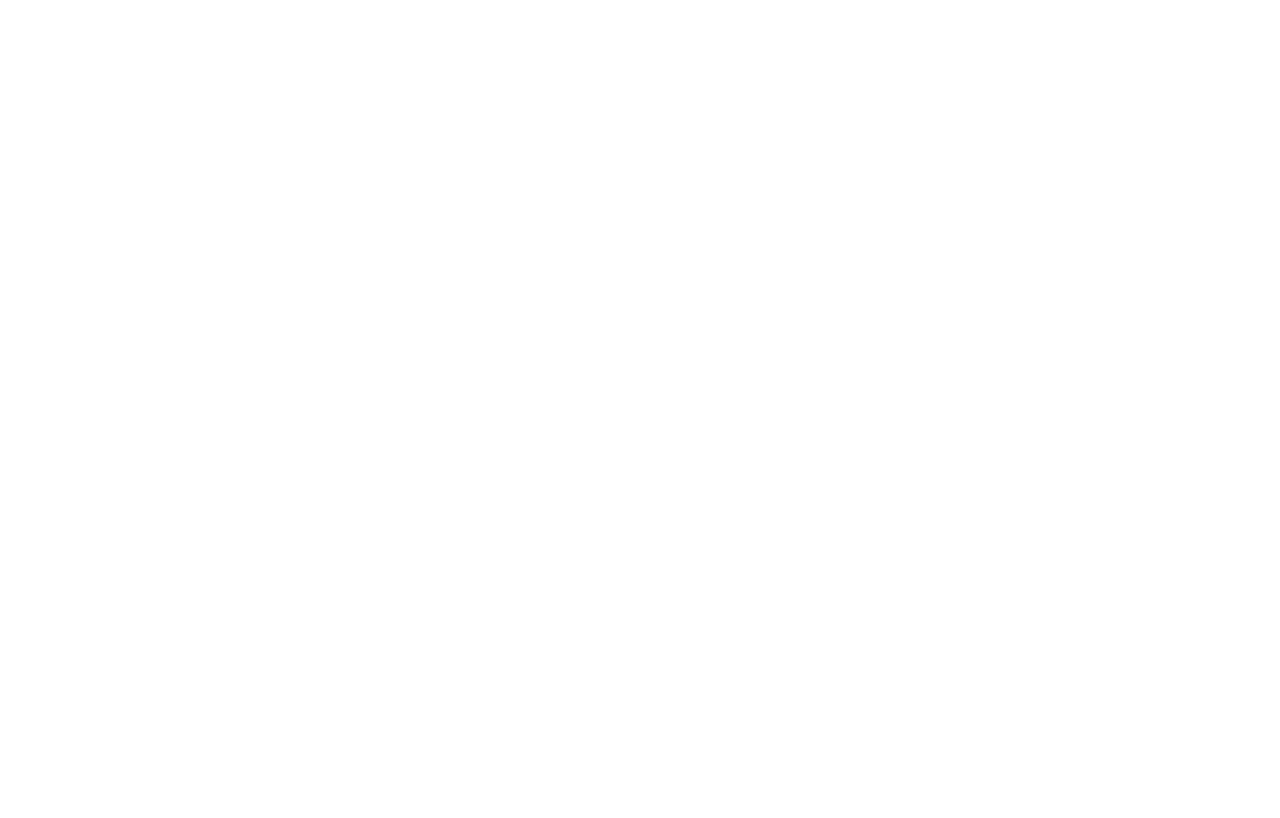
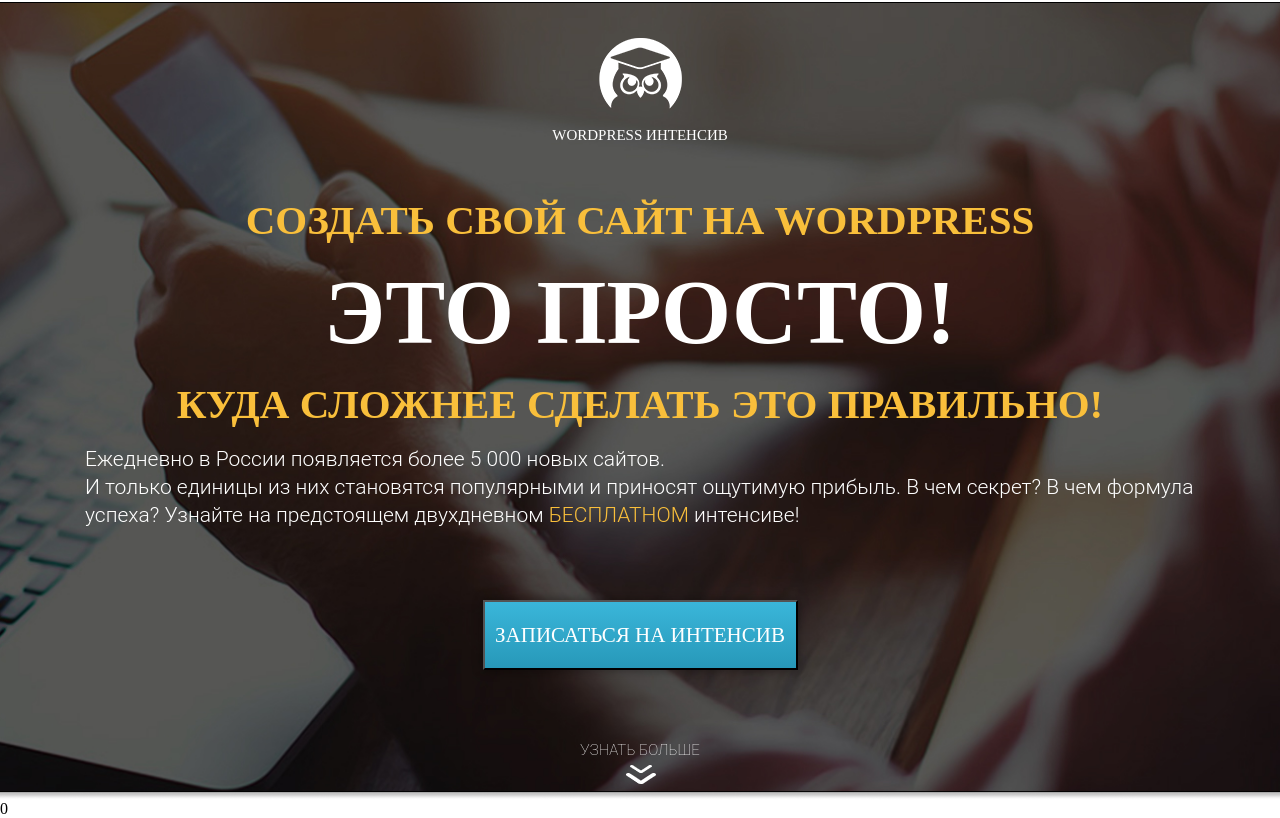
Before and after one commit to DmiTsa/html-css-p1, a plain HTML site: page index.html in a window 1280 px wide. Drawn offline with Linux system fonts and the light colour scheme.

Commit message:
16-37--03-10-2022

```diff
--- /dev/null
+++ b/css/fonts.css
@@ -0,0 +1,6 @@
+@font-face {
+  font-family: Roboto-bold;
+  src: url('../fonts/Roboto/Roboto-Bold.ttf') format('ttf');
+  font-weight: 900;
+  font-style: normal;
+}
--- /dev/null
+++ b/css/normalize.css
@@ -0,0 +1,5 @@
+* {
+  box-sizing: border-box;
+  margin: 0;
+  padding: 0;
+}
--- /dev/null
+++ b/css/style.css
@@ -0,0 +1,103 @@
+.content-container {
+  width: 1140px;
+  margin: 0 auto;
+}
+/* section top-promo */
+.top-promo {
+  height: 800px;
+  background: url('../img/first_bg.png') center center/cover no-repeat;
+  padding: 38px 0 61px 0;
+}
+
+.logo .logo-img {
+  display: block;
+  margin: 0 auto;
+}
+
+.logo .logo-text {
+  font: Roboto;
+  color: white;
+  font-size: 15px;
+  font-weight: 500;
+  line-height: 24px;
+  text-transform: uppercase;
+  text-align: center;
+  margin: 14px 0 53px 0;
+}
+
+.promo-text .promo-yellow-text-title {
+  /* font-family: 'Roboto-bold'; */
+  color: #f9bf3b;
+  font-style: normal;
+  font-weight: 900;
+  font-size: 41px;
+  line-height: 41px;
+  text-transform: uppercase;
+  text-align: center;
+  margin: 20px 0;
+}
+
+.promo-text .big-title {
+  /* font-family: 'Roboto'; */
+  color: white;
+  font-style: normal;
+  font-weight: 900;
+  font-size: 60px;
+  text-align: center;
+  text-transform: uppercase;
+}
+
+.promo-text .small-text {
+  color: white;
+  font-family: 'Roboto';
+  font-style: normal;
+  font-weight: 300;
+  font-size: 21px;
+  line-height: 28px;
+  text-align: left;
+  margin: 0 15px;
+}
+
+.promo-text .yellow-mark {
+  color: #f9bf3b;
+  text-transform: uppercase;
+}
+
+.promo-text .btn {
+  color: white;
+  font-family: 'RobotoCondensed';
+  font-size: 21px;
+  width: 315px;
+  height: 70px;
+  display: inherit;
+  margin: 71px auto;
+  text-transform: uppercase;
+
+  background: linear-gradient(0deg, #2798b9 0%, #3ab6da 100%);
+  box-shadow: 0px 0px 10px rgba(0, 0, 0, 0.4);
+  cursor: pointer;
+}
+
+.more {
+  display: block;
+  margin: 0 auto;
+}
+
+.more .more-text {
+  color: white;
+  font-family: 'Roboto';
+  font-style: normal;
+  font-weight: 100;
+  font-size: 15px;
+  text-transform: uppercase;
+  text-align: center;
+}
+
+.more .more-img {
+  display: block;
+  margin: 5px auto;
+}
+
+/* section top-promo */
+.waiting {
+}
--- a/index.html
+++ b/index.html
@@ -1,10 +1,49 @@
 <!DOCTYPE html>
-<html lang="en">
+<html lang="ru">
   <head>
     <meta charset="UTF-8" />
     <meta http-equiv="X-UA-Compatible" content="IE=edge" />
     <meta name="viewport" content="width=device-width, initial-scale=1.0" />
-    <title>Document</title>
+    <title>Wordpress intensive</title>
+    <link rel="stylesheet" href="css/normalize.css" />
+    <link rel="stylesheet" href="css/style.css" />
   </head>
-  <body></body>
+  <body>
+    <section class="top-promo">
+      <div class="content-container">
+        <div class="logo">
+          <img class="logo-img" src="/icons/top/logo.png" alt="Logo" />
+          <div class="logo-text">wordpress интенсив</div>
+        </div>
+        <div class="promo-text">
+          <h1 class="promo-yellow-text-title">
+            Создать свой сайт на WordPress
+          </h1>
+          <div class="big-title">
+            <!-- line -->
+            <h2>это просто!</h2>
+            <!-- line -->
+          </div>
+          <h2 class="promo-yellow-text-title">
+            Куда сложнее сделать это правильно!
+          </h2>
+          <div class="small-text">
+            Ежедневно в России появляется более 5 000 новых сайтов.
+            <br />
+            И только единицы из них становятся популярными и приносят ощутимую
+            прибыль. В чем секрет? В чем формула успеха? Узнайте на предстоящем
+            двухдневном
+            <span class="yellow-mark">БЕСПЛАТНОМ</span> интенсиве!
+          </div>
+          <button class="btn">записаться на интенсив</button>
+        </div>
+        <div class="more">
+          <div class="more-text">узнать больше</div>
+          <img class="more-img" src="../icons/top/down.png" alt="Logo" />
+        </div>
+      </div>
+    </section>
+
+    <section class="waiting">0</section>
+  </body>
 </html>
```
